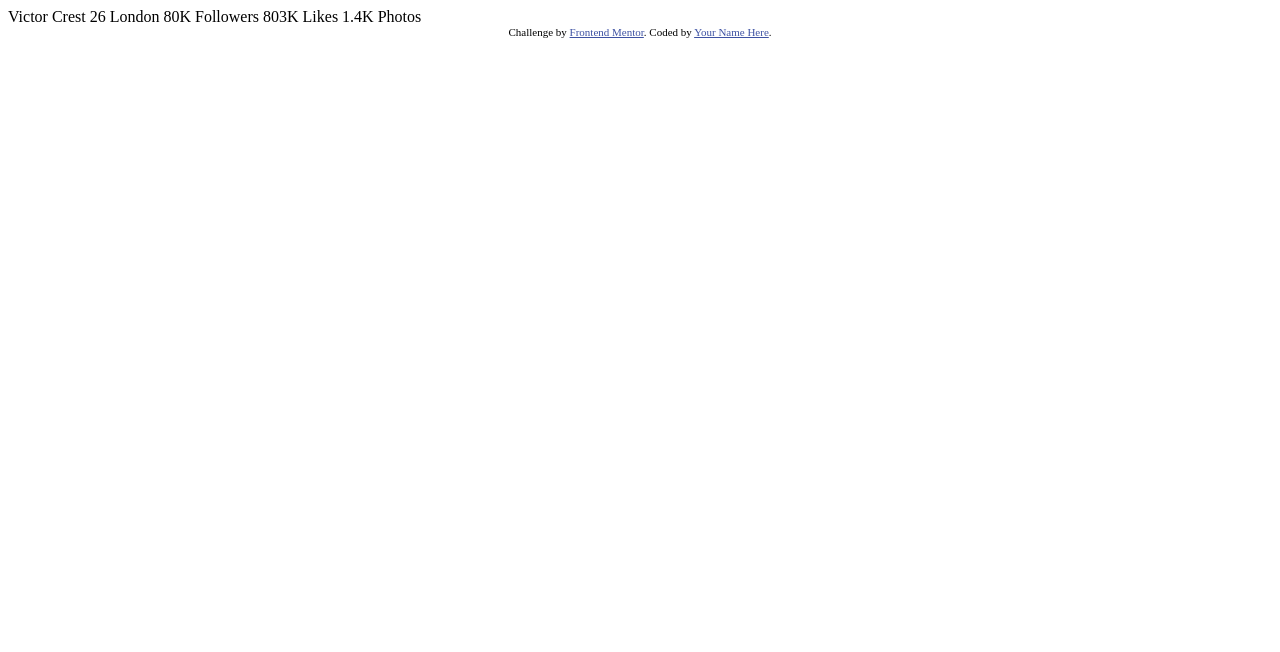
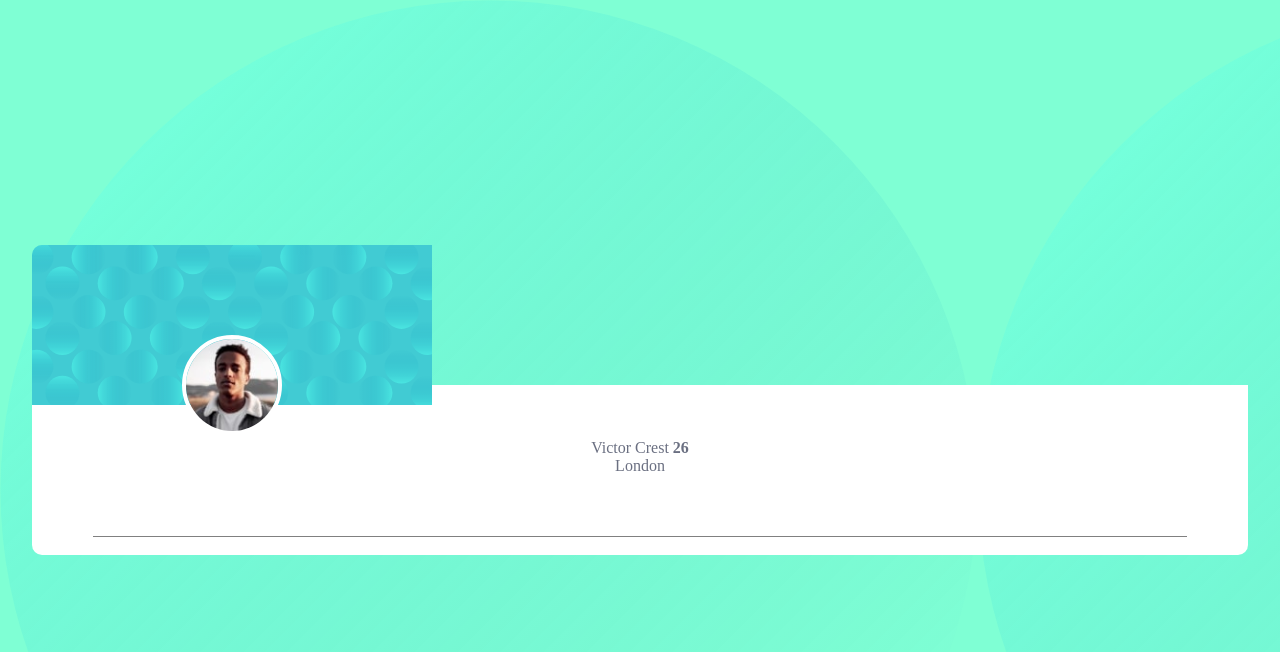
Before and after one commit to Thaisflores11/perfi, a plain HTML site: page index.html in a window 1280 px wide. Drawn offline with Linux system fonts and the light colour scheme.

Commit message:
subiendo 7

```diff
--- a/index.html
+++ b/index.html
@@ -1,35 +1,77 @@
 <!DOCTYPE html>
-<html lang="en">
+<html lang="es">
 <head>
-  <meta charset="UTF-8">
-  <meta name="viewport" content="width=device-width, initial-scale=1.0"> <!-- displays site properly based on user's device -->
-
-  <link rel="icon" type="image/png" sizes="32x32" href="./images/favicon-32x32.png">
-
-  <title>Frontend Mentor | Profile card component</title>
-
-  <!-- Feel free to remove these styles or customise in your own stylesheet 👍 -->
+  <meta charset="UTF-8" />
+    <meta name="viewport" content="width=device-width, initial-scale=1.0" />
+    <link rel="stylesheet" href="style.css" />
+    <title>tarea</title>
     <style>
-    .attribution { font-size: 11px; text-align: center; }
-    .attribution a { color: hsl(228, 45%, 44%); }
+      .attribution {
+        font-size: 11px;
+        text-align: center;
+      }
+      .attribution a {
+        color: hsl(228, 45%, 44%);
+      }
+    </style>
+    <link rel="preconnect" href="https://fonts.googleapis.com/" />
+    <link rel="preconnect" href="https://fonts.gstatic.com/" crossorigin />
+    <link
+      href="https://fonts.googleapis.com/css2?family=Kumbh+Sans:wght@400;700&display=swap"
+      rel="stylesheet"
+    />
+    <style>
+      @import url("https://fonts.googleapis.com/css2?family=Kumbh+Sans:wght@400;700&display=swap%22");
     </style>
 </head>
 <body>
+  <article class="cars" >
+    <div>
+      <img src="images/bg-pattern-card.svg" alt="back-ground-fond-profile" class="imagentop">
+    </div>
+    <div class="tarjetaloud">
+      <img src="images/image-victor.jpg" alt="victor-profile" class="imagenvistor">
+      <div class="descripcion">
+        <div class="data">
+          <span>
             Victor Crest
+          </span>
+          <span>
             26
-  London
-
+          </span>
+        </div>
+        <div>
+          <span>London</span>
+        </div>
+        <div></div>
+      </div>
+      <div class="estatus">
+        <div>
+          <span>
             80K
+          </span>
+          <span>
             Followers
-
+          </span>
+        </div>
+        <div>
+          <span>
             803K
+          </span>
+          <span>
             Likes
-
+          </span>
+        </div>
+        <div>
+          <span>
             1.4K
+          </span>
+          <span>
             Photos
-  <div class="attribution">
-    Challenge by <a href="https://www.frontendmentor.io?ref=challenge" target="_blank">Frontend Mentor</a>.
-    Coded by <a href="#">Your Name Here</a>.
+          </span>
         </div>
+      </div>
+    </div>
+  </article>
 </body>
 </html>
--- /dev/null
+++ b/style.css
@@ -0,0 +1,96 @@
+:root
+{
+    --Dark-cyan: hsl(185, 75%, 39%);
+    --Very-dark-desaturated-blue: hsl(229, 23%, 23%);
+    --Dark-grayish-blue: hsl(227, 10%, 46%);
+    --Dark-gray: hsl(0, 0%, 59%);
+    --Font-size:(name and stats): 18px;
+    --font-family: 'Kumbh Sans', sans-serif;
+}
+*
+{
+    margin: 0;
+    padding: 0;
+    box-sizing: border-box;
+}
+body
+{
+    display: flex;
+    width: 100vw;
+    height: 100vh;
+    justify-content: center;
+    align-items: center;
+    background: url(images/bg-pattern-bottom.svg);
+    background-color:aquamarine;
+}
+.cars
+{
+    width: 95%;
+    border-radius: 10px;
+    overflow: hidden;
+}
+.imagenvistor
+{
+    border: 4px solid white;
+    border-radius: 50px;
+    height: auto;
+    width: 100px;
+    margin-top: -50px;
+    margin-left: 150px;
+}
+.descripcion
+{
+    display: flex;
+    flex-direction: column;
+    align-items:center;
+}
+.data span:nth-child(1)
+{
+    font-weight: 700;
+    font-size: var(--Font-size);
+}
+.data span:nth-child(2)
+{
+    font-weight: 700;
+    font-size: var(--Font-size);
+    color:var(--Dark-grayish-blue);
+}
+.descripcion span:nth-child(1)
+{
+    font-weight: 400;
+    font-size: var(--Font-size);
+    color:var(--Dark-grayish-blue);
+}
+.estatus
+{
+    border-top: 1px solid gray;
+    margin: 5%;
+    display: flex;
+    justify-content: space-between;
+}
+.estatus>div
+{
+    margin-top: 3%;
+    display: flex;
+    flex-direction: column;
+    align-items: center;
+}
+.estatus>div span:nth-child(1){
+    font-weight: 700;
+    font-size: var(--font-size);
+}
+.estatus>div span:nth-child(2){
+    font-weight: 500;
+    font-size: 14px;
+    color: var(--Dark-grayish-blue);
+}
+.tarjetaloud
+{
+    margin-top: -2%;
+    background-color: white;
+    height: 170px;
+}
+.imagentop
+{
+    width: 400px;
+}
```
Lines whose indentation alone changed are shown as unchanged.
